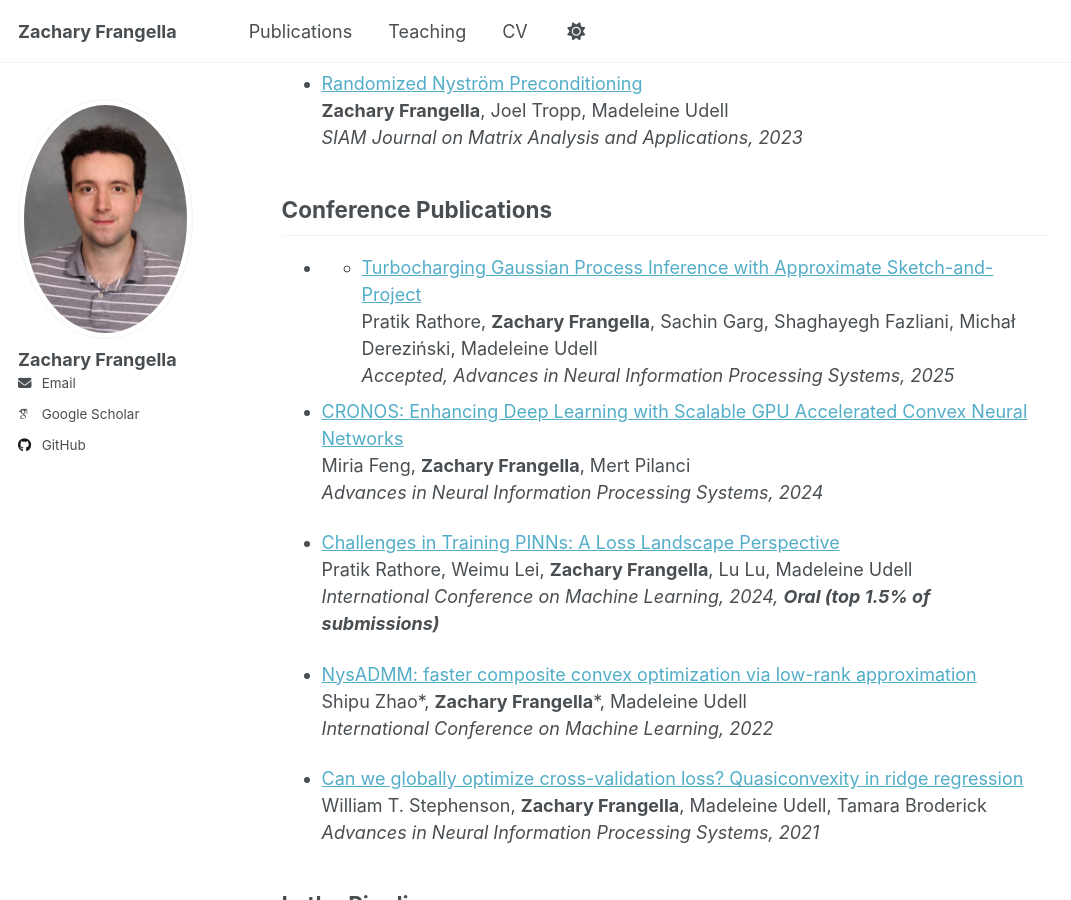
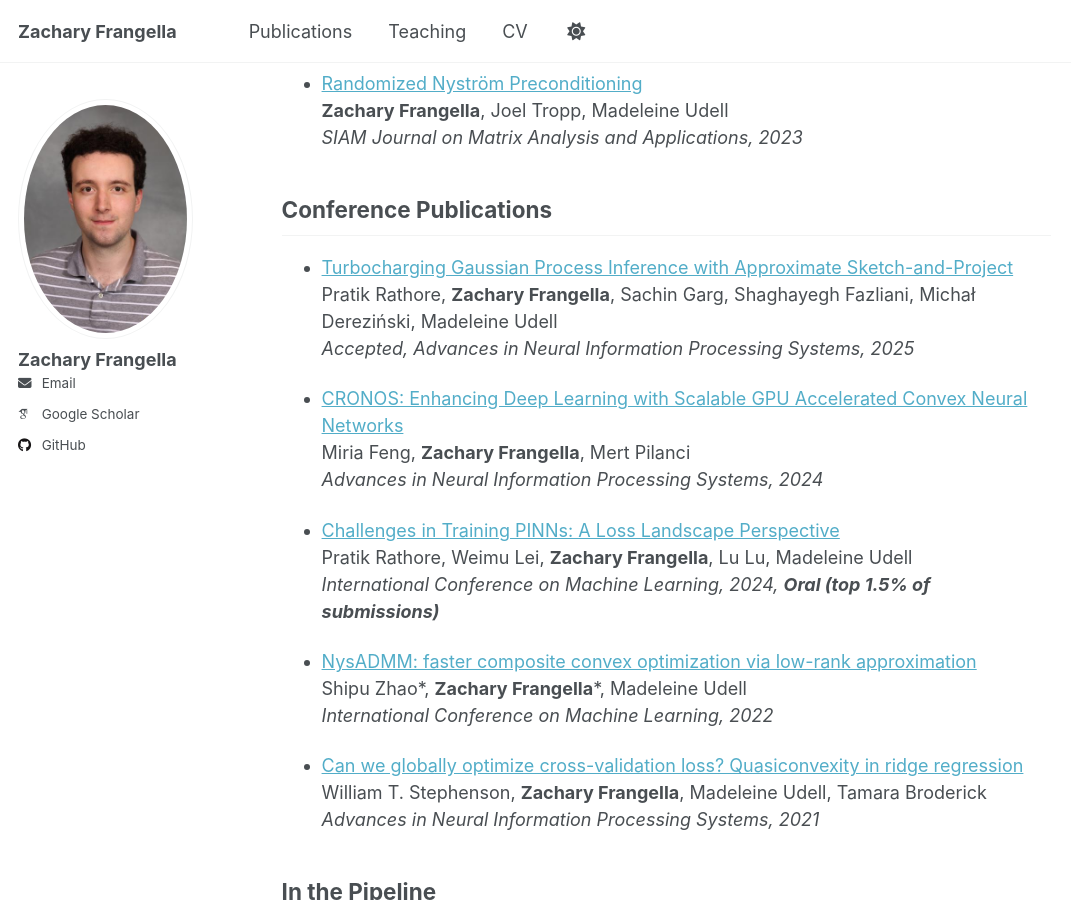
Before and after one commit to zfrangella/zfrangella.github.io, a Jekyll site: the page built from _pages/publications.md, in a window 1280 px wide and 900 px high, scrolled down 673 px. Shown: the whole window, without its empty margins (0-1071 px from the left). Built offline with Jekyll 4.4.1, drawn with Linux system fonts in a browser that asks for light colours; some web fonts are replaced; a script that is not in the unit is left out.

```diff
--- a/_pages/publications.md
+++ b/_pages/publications.md
@@ -26,7 +26,7 @@ _Journal of Machine Learning Research, 2024_
   _SIAM Journal on Matrix Analysis and Applications, 2023_
 
 ## Conference Publications
-- - [Turbocharging Gaussian Process Inference with Approximate Sketch-and-Project](https://arxiv.org/pdf/2505.13723?)<br>
+- [Turbocharging Gaussian Process Inference with Approximate Sketch-and-Project](https://arxiv.org/pdf/2505.13723?)<br>
  Pratik Rathore, **Zachary Frangella**, Sachin Garg, Shaghayegh Fazliani, Michał Dereziński, Madeleine Udell<br>
  _Accepted, Advances in Neural Information Processing Systems, 2025_
 
```
